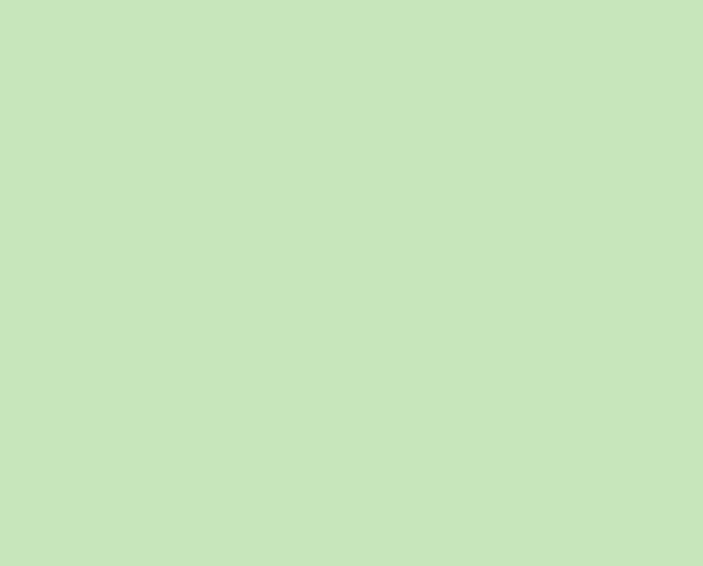
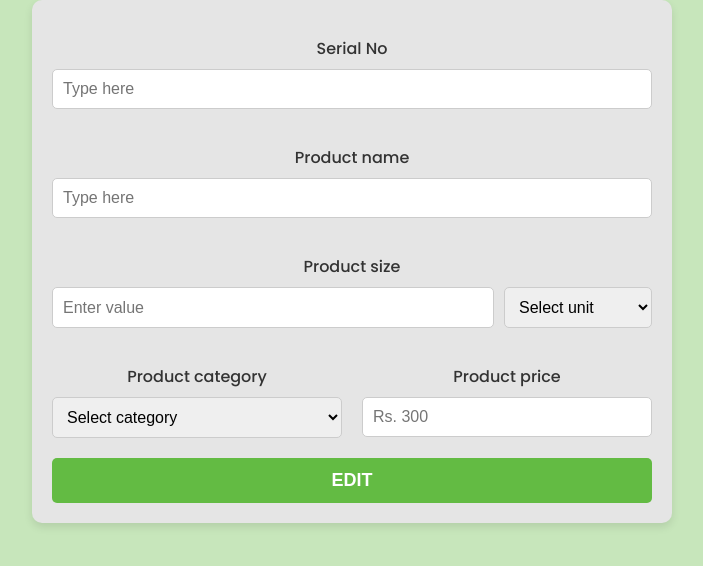
Before and after one commit to Chandupa2001/Keells-admin, a React (Create React App) app: page /editItem/1 in a window 1280 px wide. Before the commit this address had no page. Shown: the top 566 px of the page, without its empty margins (288-991 px from the left). Built offline with nearby package versions, Linux system fonts and the light colour scheme; no server answers; the database is empty.

Commit message:
Created edit and delete items functions

```diff
--- a/src/App.js
+++ b/src/App.js
@@ -11,6 +11,7 @@ import Orders from './pages/Orders/Orders';
 import Deals from './pages/Add Deals/Deals';
 import View from './pages/View Deals/View';
 import EditDeals from './pages/View Deals/EditDeals';
+import EditItem from './pages/Items/EditItem';
 
 function App() {
   return (
@@ -30,6 +31,7 @@ function App() {
           {/* Redirect root path to dashboard home */}
           <Route path="/" element={<Navigate to="/dashboard/home" />} />
           <Route path='/editDeal/:id' element={<EditDeals />} />
+          <Route path='/editItem/:id' element={<EditItem />} />
         </Routes>
       </Router>
     </div>
--- /dev/null
+++ b/src/pages/Items/EditItem.css
@@ -0,0 +1,100 @@
+.edit {
+  max-width: 600px;
+  margin: 0 auto;
+  padding: 20px;
+  background-color: #e5e5e5;
+  border-radius: 10px;
+  box-shadow: 0 4px 8px rgba(0, 0, 0, 0.1);
+}
+
+.edit p {
+  margin-bottom: 8px;
+  font-weight: 500;
+  color: #333;
+}
+
+.edit input[type="text"],
+.edit input[type="number"],
+.edit textarea,
+.edit select {
+  width: 100%;
+  padding: 10px;
+  border: 1px solid #ccc;
+  border-radius: 5px;
+  margin-bottom: 20px;
+  font-size: 16px;
+  box-sizing: border-box;
+}
+
+.size-input-container {
+  display: flex;
+  gap: 10px;
+}
+
+.size-value {
+  flex: 1;
+}
+
+.size-type {
+  flex: 0.3;
+}
+
+.edit-category-price {
+  display: flex;
+  justify-content: space-between;
+  gap: 20px;
+}
+
+.edit-category,
+.edit-price {
+  flex: 1;
+}
+
+.edit-btn {
+  width: 100%;
+  padding: 12px;
+  background-color: #63bb43;
+  color: white;
+  font-size: 18px;
+  font-weight: bold;
+  border: none;
+  border-radius: 5px;
+  cursor: pointer;
+  transition: background-color 0.3s ease;
+}
+
+.edit-btn:hover {
+  background-color: #82c969;
+}
+
+@media (max-width: 768px) {
+  .edit-category-price {
+    flex-direction: column;
+  }
+
+  .edit-btn {
+    font-size: 16px;
+  }
+}
+
+@media (max-width: 480px) {
+  .edit {
+    padding: 15px;
+  }
+
+  .edit p {
+    font-size: 14px;
+  }
+
+  .edit input[type="text"],
+  .edit input[type="number"],
+  .edit textarea,
+  .edit select {
+    font-size: 14px;
+  }
+
+  .edit-btn {
+    padding: 10px;
+    font-size: 14px;
+  }
+}
--- /dev/null
+++ b/src/pages/Items/EditItem.jsx
@@ -0,0 +1,148 @@
+import React, { useEffect, useState } from "react";
+import "./EditItem.css";
+import { firebase } from "../../configs/FirebaseConfig";
+import { useNavigate, useParams } from "react-router-dom";
+
+function EditItem() {
+  const [serialNo, setSerialNo] = useState("");
+  const [productName, setProductName] = useState("");
+  const [productSize, setProductSize] = useState("");
+  const [unit, setUnit] = useState("");
+  const [category, setCategory] = useState("");
+  const [price, setPrice] = useState("");
+
+  const { id } = useParams();
+  const navigate = useNavigate();
+
+  useEffect(() => {
+    const fetchItem = async () => {
+      const doc = await firebase.firestore().collection("items").doc(id).get();
+      if (doc.exists) {
+        const itemData = doc.data();
+        setSerialNo(itemData.serialNo);
+        setProductName(itemData.productName);
+        setProductSize(itemData.productSize);
+        setUnit(itemData.unit);
+        setCategory(itemData.category);
+        setPrice(itemData.price);
+      }
+    };
+    fetchItem();
+  }, [id]);
+
+  const handleEdit = async (event) => {
+    event.preventDefault();
+
+    try {
+      await firebase.firestore().collection("items").doc(id).update({
+          serialNo: serialNo,
+          productName: productName,
+          productSize: productSize,
+          unit: unit,
+          category: category,
+          price: Number(price),
+        });
+      console.log("Item edited.");
+      navigate('/dashboard/items')
+
+      setSerialNo("");
+      setProductName("");
+      setProductSize("");
+      setUnit("");
+      setCategory("");
+      setPrice("");
+    } catch (error) {
+      console.error("Error adding item: ", error);
+    }
+  };
+
+  return (
+    <div className="edit">
+      <form onSubmit={handleEdit}>
+        <div className="edit-product-serial">
+          <p>Serial No</p>
+          <input
+            value={serialNo}
+            onChange={(text) => setSerialNo(text.target.value)}
+            type="text"
+            placeholder="Type here"
+          />
+        </div>
+        <div className="edit-product-name">
+          <p>Product name</p>
+          <input
+            value={productName}
+            onChange={(text) => setProductName(text.target.value)}
+            type="text"
+            placeholder="Type here"
+          />
+        </div>
+        <div className="edit-product-size">
+          <p>Product size</p>
+          <div className="size-input-container">
+            <input
+              value={productSize}
+              onChange={(text) => setProductSize(text.target.value)}
+              type="number"
+              placeholder="Enter value"
+              className="size-value"
+            />
+            <select
+              name="size"
+              className="size-type"
+              onChange={(item) => setUnit(item.target.value)}
+              value={unit}
+            >
+              <option value="" disabled>
+                Select unit
+              </option>
+              <option value="g">g (grams)</option>
+              <option value="kg">kg (kilograms)</option>
+              <option value="L">L (liters)</option>
+              <option value="ml">ml (milliliters)</option>
+            </select>
+          </div>
+        </div>
+        <div className="edit-category-price">
+          <div className="edit-category">
+            <p>Product category</p>
+            <select
+              name="category"
+              onChange={(item) => setCategory(item.target.value)}
+              value={category}
+            >
+              <option value="" disabled>
+                Select category
+              </option>
+              <option value="Vegetables">Vegetables</option>
+              <option value="Fruits">Fruits</option>
+              <option value="Meat">Meat</option>
+              <option value="Fish">Fish</option>
+              <option value="Beverages">Beverages</option>
+              <option value="Chilled">Chilled</option>
+              <option value="Frozen Food">Frozen Food</option>
+              <option value="Grocery">Grocery</option>
+              <option value="Homeware">Homeware</option>
+              <option value="HouseHold">HouseHold</option>
+            </select>
+          </div>
+          <div className="edit-price">
+            <p>Product price</p>
+            <input
+              value={price}
+              onChange={(text) => setPrice(text.target.value)}
+              type="number"
+              name="price"
+              placeholder="Rs. 300"
+            />
+          </div>
+        </div>
+        <button type="submit" className="edit-btn">
+          EDIT
+        </button>
+      </form>
+    </div>
+  );
+}
+
+export default EditItem;
--- a/src/pages/Items/Items.jsx
+++ b/src/pages/Items/Items.jsx
@@ -1,9 +1,14 @@
 import React, { useEffect, useState } from "react";
 import "./Items.css";
 import { firebase } from "../../configs/FirebaseConfig";
+import { FaRegEdit } from "react-icons/fa";
+import { MdDelete } from "react-icons/md";
+import { useNavigate } from "react-router-dom";
 
 function Items() {
   const [items, setItems] = useState([]);
+
+  const navigate = useNavigate();
 
   useEffect(() => {
     fetchData();
@@ -26,6 +31,25 @@ function Items() {
     }
   };
 
+  const onDeletePress = async (id) => {
+    await firebase
+      .firestore()
+      .collection("items")
+      .doc(id)
+      .delete()
+      .then(() => {
+        console.log("Record Deleted");
+        fetchData();
+      })
+      .catch((error) => {
+        console.log(error);
+      });
+  };
+
+  const onEditPress = async (id) => {
+    navigate(`/editItem/${id}`)
+  }
+
   return (
     <div>
       <div className="table-container">
@@ -39,6 +63,8 @@ function Items() {
               <th>Size</th>
               <th>Unit</th>
               <th>Price</th>
+              <th>Edit</th>
+              <th>Delete</th>
             </tr>
           </thead>
           <tbody>
@@ -50,6 +76,16 @@ function Items() {
                 <td>{item.productSize}</td>
                 <td>{item.unit}</td>
                 <td>{item.price}</td>
+                <td>
+                  <button onClick={() => onEditPress(item.id)}>
+                    <FaRegEdit color="#6E726E" size={20} />
+                  </button>
+                </td>
+                <td>
+                  <button onClick={() => onDeletePress(item.id)}>
+                    <MdDelete color="red" size={20} />
+                  </button>
+                </td>
               </tr>
             ))}
           </tbody>
```
